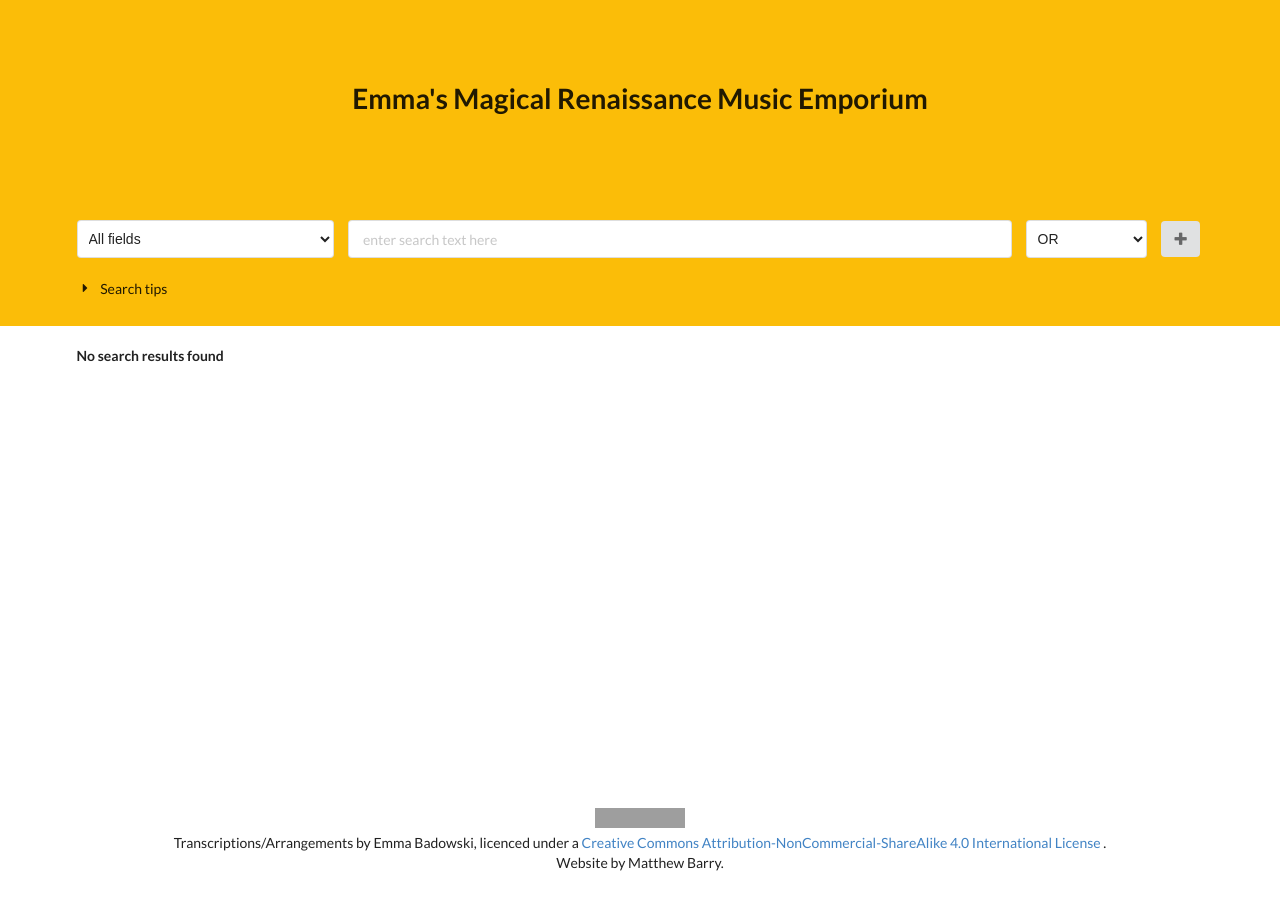
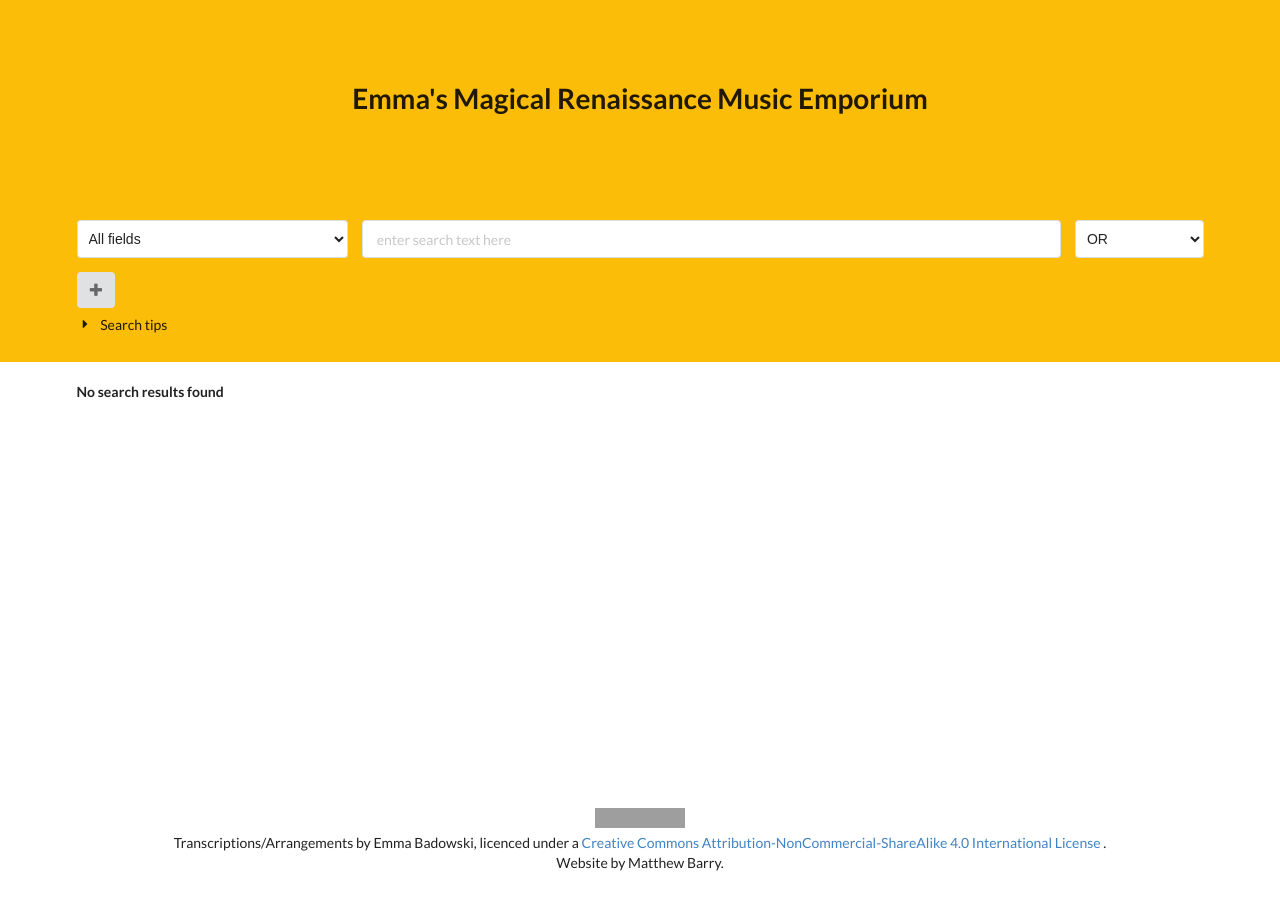
Before and after one commit to ernieejo/emmabadowski.github.io, a Jekyll site: the page built from index.html, in a window 1280 px wide. Built offline with Jekyll 4.4.1, drawn with Linux system fonts in a browser that asks for light colours; nearby versions of some CDN libraries; comment, search, counter and statistics services are not loaded; grey boxes are pictures that could not be loaded.

Commit message:
made slight adjustment to field display in mobile

```diff
--- a/index.html
+++ b/index.html
@@ -5,7 +5,7 @@ layout: default
 <div class="top-content">
     <div class="ui container">
         <form class="ui form" method="get" id="search_form" role="search">
-            <div class="inline fields">
+            <div class="three fields">
                 <div class="four wide field">
                     <select id="search_field" class="ui fluid dropdown">
                         <option value="q" selected>All fields</option>
@@ -24,10 +24,10 @@ layout: default
                         <option value="not">NOT</option>
                     </select>
                 </div>
-                <button class="ui icon button" type="submit">
+            </div>
+            <button class="ui icon button" type="submit">
                     <i class="plus icon"></i>
-                </button>
-            </div>
+            </button>
         </form>
     </div>
     <div class="ui container">
```
